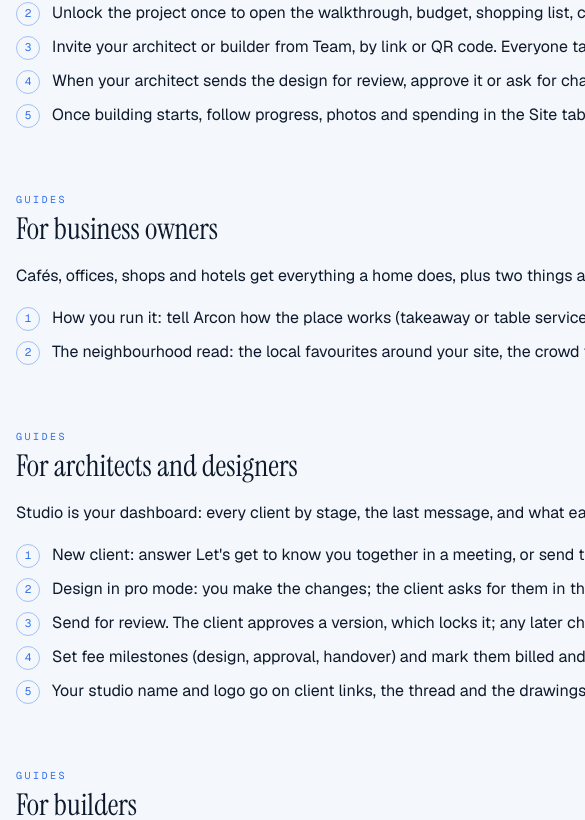
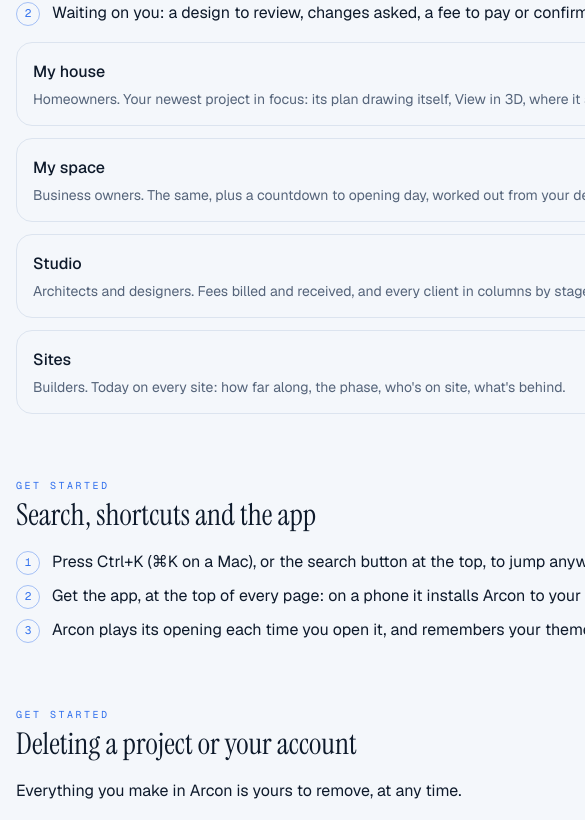
Before and after one commit to vickysharma-prog/arcon, a Next.js app: page /resources in a window 390 px wide. Shown: the part 977-1797 px from the top of the page, 585 px wide, since content can reach past the window. Built offline with nearby package versions, Linux system fonts and the light colour scheme; no server answers.

Commit message:
Show My projects to signed-in visitors on the site, and bring Resources up to date

```diff
--- a/components/home/Focus.tsx
+++ b/components/home/Focus.tsx
@@ -68,8 +68,8 @@
       {editing ? (
         <input type="date" defaultValue={value ?? undefined} autoFocus onBlur={(e) => e.target.value && void save(e.target.value)} onChange={(e) => e.target.value && void save(e.target.value)} className="mt-1 rounded-lg border border-line bg-paper px-2 py-1 text-sm" />
       ) : (
-        <p className="mt-1 flex items-baseline gap-2">
-          <span className="font-serif text-3xl">{days === null ? "—" : days > 0 ? `${days} days` : "Open"}</span>
+        <p className="mt-1 flex flex-wrap items-baseline gap-x-2">
+          <span className="whitespace-nowrap font-serif text-3xl">{days === null ? "—" : days > 0 ? `${days} days` : "Open"}</span>
           {value && <span className="text-sm text-ink-soft">{new Date(value).toLocaleDateString("en-US", { month: "short", day: "numeric", year: "numeric" })}{set ? "" : ", estimated"}</span>}
           {canEdit && (
             <button type="button" onClick={() => (tick(), setEditing(true))} className="text-xs text-accent hover:underline">
--- a/components/home/PlanSketch.tsx
+++ b/components/home/PlanSketch.tsx
@@ -18,7 +18,7 @@
       {sketch.rooms.map((r, i) => (
         <g key={i} style={{ ["--i" as string]: i + 1 }}>
           <rect x={r.x} y={r.y} width={r.w} height={r.h} pathLength={1} fill={r.name ? "color-mix(in srgb, var(--accent) 5%, transparent)" : "transparent"} stroke="var(--accent)" strokeOpacity={0.6} strokeWidth={big / 160} />
-          {labels && r.name && r.w > big / 7 && r.h > big / 12 && (
+          {labels && r.name && r.w > (big / 32) * 0.55 * r.name.length + big / 40 && r.h > big / 12 && (
             <text x={r.x + r.w / 2} y={r.y + r.h / 2} textAnchor="middle" dominantBaseline="middle" fontSize={big / 32} className="sketch-label fill-ink-soft">
               {r.name}
             </text>
--- a/components/landing/Hero.tsx
+++ b/components/landing/Hero.tsx
@@ -23,6 +23,14 @@
 export function LandingHeader() {
   const [scrolled, setScrolled] = useState(false);
   const [hover, setHover] = useState<string | null>(null);
+  // someone signed in gets their projects here instead of "Sign up free"
+  const [signedIn, setSignedIn] = useState(false);
+  useEffect(() => {
+    fetch("/api/me")
+      .then((r) => (r.ok ? r.json() : null))
+      .then((m) => setSignedIn(!!m?.user))
+      .catch(() => {});
+  }, []);
   useEffect(() => {
     const on = () => setScrolled(window.scrollY > 12);
     on();
@@ -48,8 +56,8 @@
         </nav>
         <div className="flex items-center gap-2 justify-self-end sm:gap-2.5">
           <InstallApp />
-          <Link href="/login?mode=signup" onClick={() => transition()} className="glow-btn flex h-9 items-center whitespace-nowrap rounded-full px-4 text-sm sm:px-5">
-            Sign up free
+          <Link href={signedIn ? "/home" : "/login?mode=signup"} onClick={() => transition()} className="glow-btn flex h-9 items-center whitespace-nowrap rounded-full px-4 text-sm sm:px-5">
+            {signedIn ? "My projects" : "Sign up free"}
           </Link>
           <ProfileMenu />
         </div>
--- a/components/resources/Docs.tsx
+++ b/components/resources/Docs.tsx
@@ -55,12 +55,73 @@
     ),
   },
   {
+    id: "home",
+    group: "Get started",
+    title: "Your home page",
+    body: (
+      <>
+        <p>Once you sign in, Arcon opens on your own home page, laid out for how you use it. Every version starts with two things:</p>
+        <Steps
+          items={[
+            "A status line: how many projects are at each stage, and how many things are waiting on you.",
+            "Waiting on you: a design to review, changes asked, a fee to pay or confirm, work running late on site, a plan to choose, new messages. The most urgent comes first; tap one to go straight there.",
+          ]}
+        />
+        <div className="mt-4 grid gap-3 sm:grid-cols-2">
+          {[
+            ["My house", "Homeowners. Your newest project in focus: its plan drawing itself, View in 3D, where it stands, what's next and an estimate."],
+            ["My space", "Business owners. The same, plus a countdown to opening day, worked out from your design's timeline and yours to change."],
+            ["Studio", "Architects and designers. Fees billed and received, and every client in columns by stage."],
+            ["Sites", "Builders. Today on every site: how far along, the phase, who's on site, what's behind."],
+          ].map(([t, d]) => (
+            <div key={t} className="rounded-2xl border border-line bg-paper p-4">
+              <p className="font-medium">{t}</p>
+              <p className="mt-1 text-sm text-ink-soft">{d}</p>
+            </div>
+          ))}
+        </div>
+      </>
+    ),
+  },
+  {
+    id: "shortcuts",
+    group: "Get started",
+    title: "Search, shortcuts and the app",
+    body: (
+      <>
+        <Steps
+          items={[
+            "Press Ctrl+K (⌘K on a Mac), or the search button at the top, to jump anywhere: a project, or one part of it such as its budget, thread, site or 3D. Type any words in any order, like \"austin budget\".",
+            "Get the app, at the top of every page: on a phone it installs Arcon to your home screen; on a computer it shows a code to scan for your phone, and in Chrome or Edge installs Arcon in its own window.",
+            "Arcon plays its opening each time you open it, and remembers your theme and sound settings (in the profile menu).",
+          ]}
+        />
+      </>
+    ),
+  },
+  {
+    id: "account",
+    group: "Get started",
+    title: "Deleting a project or your account",
+    body: (
+      <>
+        <p>Everything you make in Arcon is yours to remove, at any time.</p>
+        <Steps
+          items={[
+            "A project: the bin on its card in your home page, or Delete this project at the bottom of its overview. Only its owner can, and it goes for everyone on it, with its thread, files and site.",
+            "Your account: Delete my account at the bottom of your account page, after typing DELETE. Every project you own goes with it; projects others shared with you stay with them.",
+          ]}
+        />
+      </>
+    ),
+  },
+  {
     id: "homeowners",
     group: "Guides",
     title: "For homeowners",
     body: (
       <>
-        <p>Your home space shows one project at a time, with where it stands and what happens next.</p>
+        <p>My house puts your newest project in focus, with where it stands and what happens next.</p>
         <Steps
           items={[
             "Design as a guest for free; sign up to keep the project on every device.",
@@ -95,7 +156,7 @@
     title: "For architects and designers",
     body: (
       <>
-        <p>Studio is your dashboard: every client by stage, the last message, and what each owes you.</p>
+        <p>Studio is your home page: fees billed and received, and every client in columns by stage, each with its plan and new messages.</p>
         <Steps
           items={[
             "New client: answer Let's get to know you together in a meeting, or send the client a link to answer at home.",
@@ -114,7 +175,7 @@
     title: "For builders",
     body: (
       <>
-        <p>Sites shows every active site with how far along it is, and what&apos;s happening today.</p>
+        <p>Sites is your home page: every active site with how far along it is, the phase, who&apos;s on site today and what&apos;s behind.</p>
         <Steps
           items={[
             "The phases come from the design's timeline, and the materials are taken off the approved plan.",
@@ -133,7 +194,10 @@
     title: "From taste to a design",
     body: (
       <>
-        <p>Every design decision in Arcon can be traced back to something you said you love.</p>
+        <p>
+          Every design decision in Arcon can be traced back to something you said you love. The strip under the top of the{" "}
+          <Link href="/?site" className="text-accent hover:underline">home page</Link> shows it live: two loves, and what Qloo reads from them right now.
+        </p>
         <div className="mt-4 grid gap-3 sm:grid-cols-2">
           {[
             ["The interview", "An agent asks about the space and about you, in English, Hindi or Hinglish, typed or spoken."],
@@ -205,8 +269,13 @@
                 ["GET /api/projects/:id/neighbourhood", "the business neighbourhood read"],
                 ["GET|POST /api/projects/:id/thread", "the project thread"],
                 ["GET|POST /api/projects/:id/site", "phases, crew, materials, updates"],
+                ["POST /api/projects/:id/opening", "set a business's opening day (owner only)"],
                 ["DELETE /api/projects/:id", "delete a project (owner only)"],
                 ["DELETE /api/account", "delete your account"],
+                ["GET /api/palette", "your projects, for Ctrl+K"],
+                ["GET /api/strip", "the landing page's live Qloo reads"],
+                ["GET /api/quiz", "the style quiz: three picks → your style"],
+                ["POST /api/email-check", "can this address receive mail?"],
               ].map(([r, d]) => (
                 <tr key={r}>
                   <td className="whitespace-nowrap py-2 pr-4 font-mono text-[13px] text-accent">{r}</td>
```
Also changed, not shown: 2 other files (tests, documents, lock files or other folders).
